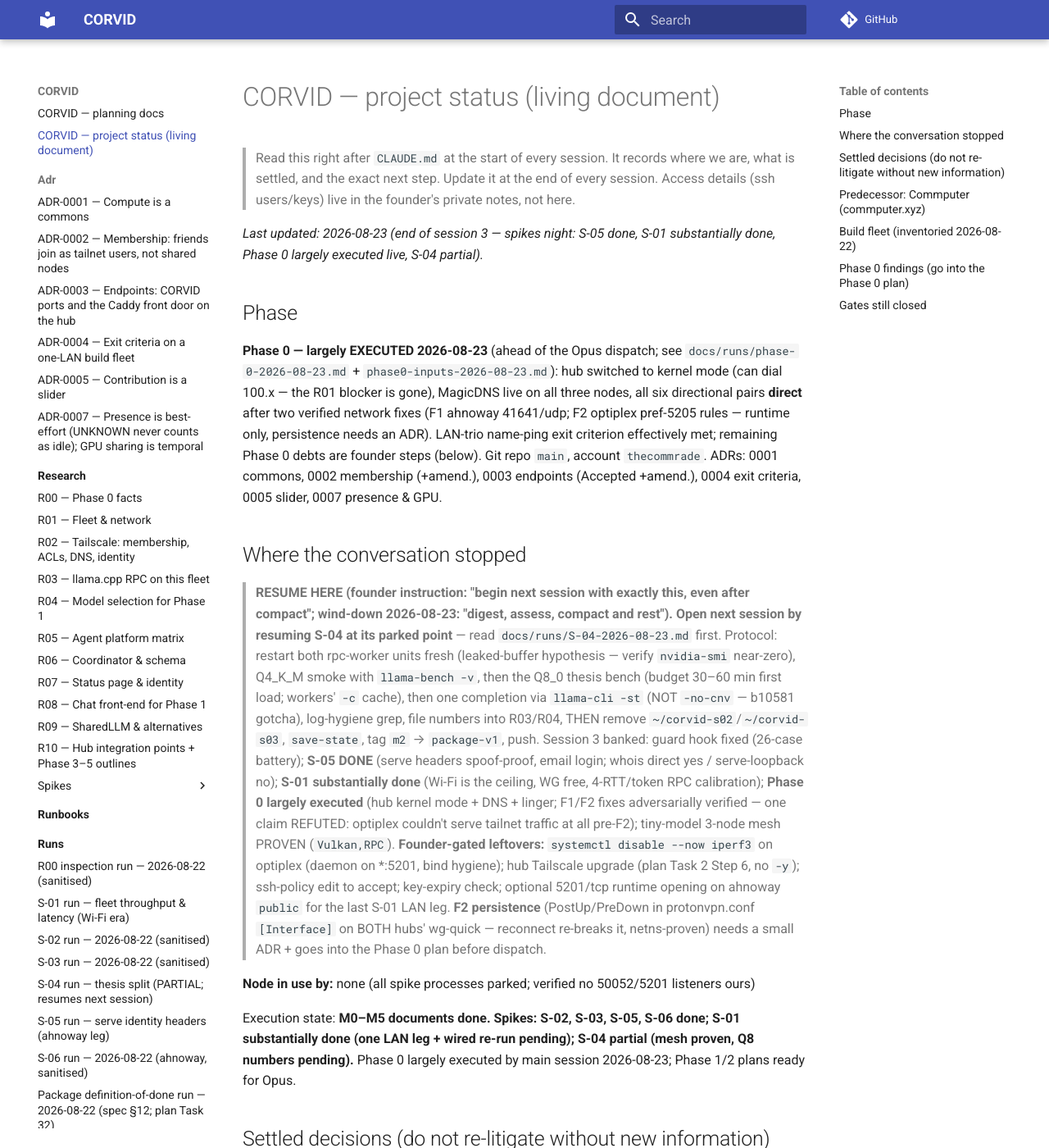
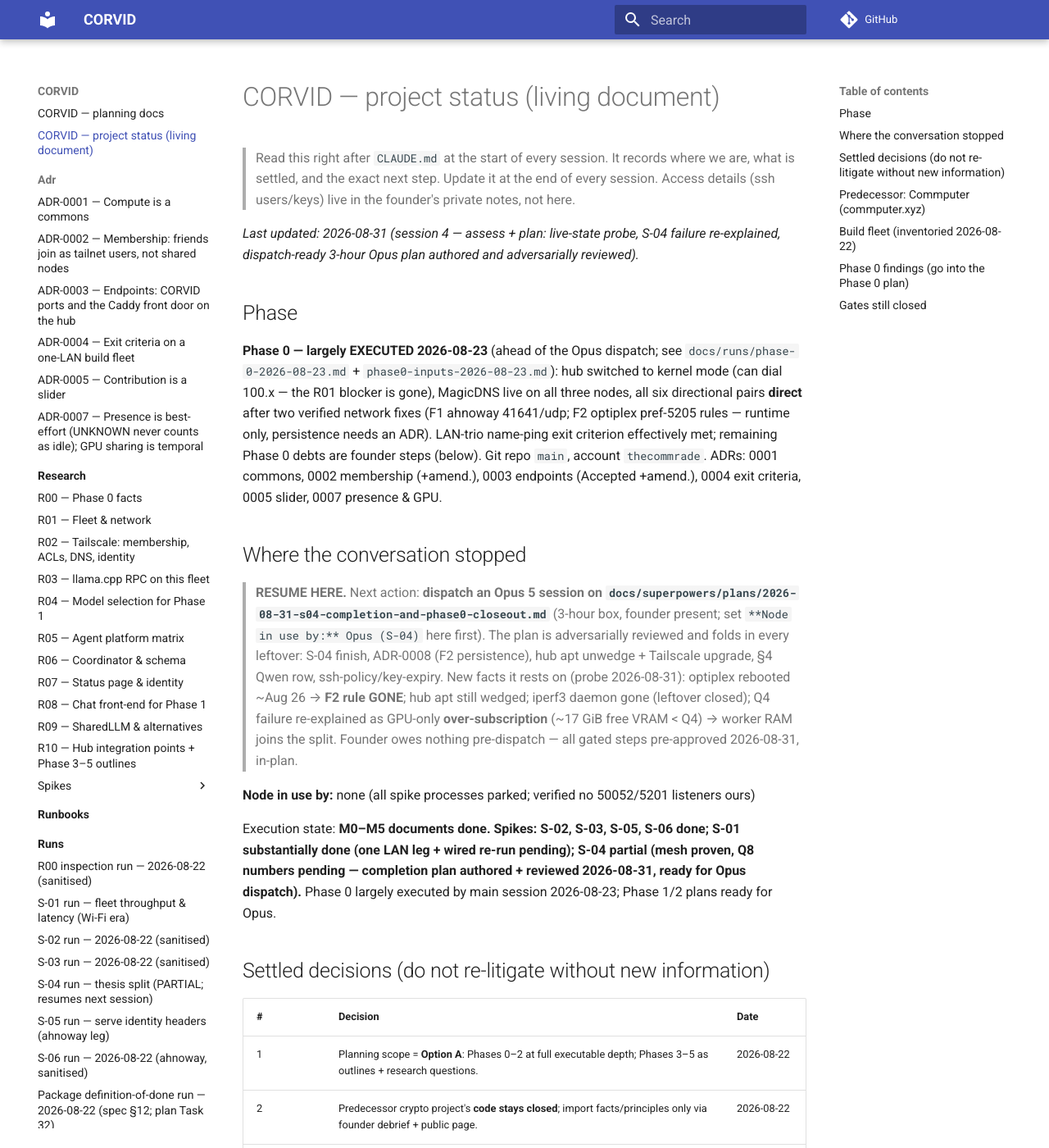
Before and after one commit to thecommrade/corvid, an MkDocs documentation site: the page built from docs/status.md, in a window 1280 px wide and 1400 px high. Shown: the whole window at 82% size. Built offline with MkDocs 1.6.1 and Material for MkDocs 9.7.7, drawn with Linux system fonts in a browser that asks for light colours; comment, search, counter and statistics services are not loaded; some of the changed text lies outside the part shown.

Commit message:
docs(status): session 4 — RESUME points at the dispatch-ready Opus plan; decision 20; findings 13/14; MagicDNS + userspace-mode struck
Co-Authored-By: Claude Fable 5 <noreply@anthropic.com>
Claude-Session: https://claude.ai/code/session_01PLUYxUT5TiQ4AMJ7T7Nkrj

```diff
--- a/docs/status.md
+++ b/docs/status.md
@@ -4,7 +4,7 @@
 > what is settled, and the exact next step. Update it at the end of every session.
 > Access details (ssh users/keys) live in the founder's private notes, not here.
 
-_Last updated: 2026-08-23 (end of session 3 — spikes night: S-05 done, S-01 substantially done, Phase 0 largely executed live, S-04 partial)._
+_Last updated: 2026-08-31 (session 4 — assess + plan: live-state probe, S-04 failure re-explained, dispatch-ready 3-hour Opus plan authored and adversarially reviewed)._
 
 ## Phase
 
@@ -19,29 +19,19 @@ exit criterion effectively met; remaining Phase 0 debts are founder steps (below
 
 ## Where the conversation stopped
 
-> **RESUME HERE (founder instruction: "begin next session with exactly this, even after
-> compact"; wind-down 2026-08-23: "digest, assess, compact and rest").**
-> **Open next session by resuming S-04 at its parked point** — read
-> `docs/runs/S-04-2026-08-23.md` first. Protocol: restart both rpc-worker units fresh
-> (leaked-buffer hypothesis — verify `nvidia-smi` near-zero), Q4_K_M smoke with
-> `llama-bench -v`, then the Q8_0 thesis bench (budget 30–60 min first load; workers'
-> `-c` cache), then one completion via `llama-cli -st` (NOT `-no-cnv` — b10581 gotcha),
-> log-hygiene grep, file numbers into R03/R04, THEN remove `~/corvid-s02`/`~/corvid-s03`,
-> `save-state`, tag `m2` → `package-v1`, push. Session 3 banked: guard hook fixed (26-case
-> battery); **S-05 DONE** (serve headers spoof-proof, email login; whois direct yes /
-> serve-loopback no); **S-01 substantially done** (Wi-Fi is the ceiling, WG free, 4-RTT/token
-> RPC calibration); **Phase 0 largely executed** (hub kernel mode + DNS + linger; F1/F2 fixes
-> adversarially verified — one claim REFUTED: optiplex couldn't serve tailnet traffic at all
-> pre-F2); tiny-model 3-node mesh PROVEN (`Vulkan,RPC`). **Founder-gated leftovers:**
-> `systemctl disable --now iperf3` on optiplex (daemon on *:5201, bind hygiene); hub Tailscale
-> upgrade (plan Task 2 Step 6, no `-y`); ssh-policy edit to accept; key-expiry check; optional
-> 5201/tcp runtime opening on ahnoway `public` for the last S-01 LAN leg. **F2 persistence**
-> (PostUp/PreDown in protonvpn.conf `[Interface]` on BOTH hubs' wg-quick — reconnect re-breaks
-> it, netns-proven) needs a small ADR + goes into the Phase 0 plan before dispatch.
+> **RESUME HERE.** Next action: **dispatch an Opus 5 session on
+> `docs/superpowers/plans/2026-08-31-s04-completion-and-phase0-closeout.md`** (3-hour box,
+> founder present; set `**Node in use by:** Opus (S-04)` here first). The plan is
+> adversarially reviewed and folds in every leftover: S-04 finish, ADR-0008 (F2
+> persistence), hub apt unwedge + Tailscale upgrade, §4 Qwen row, ssh-policy/key-expiry.
+> New facts it rests on (probe 2026-08-31): optiplex rebooted ~Aug 26 → **F2 rule GONE**;
+> hub apt still wedged; iperf3 daemon gone (leftover closed); Q4 failure re-explained as
+> GPU-only **over-subscription** (~17 GiB free VRAM < Q4) → worker RAM joins the split.
+> Founder owes nothing pre-dispatch — all gated steps pre-approved 2026-08-31, in-plan.
 
 **Node in use by:** none (all spike processes parked; verified no 50052/5201 listeners ours)
 
-Execution state: **M0–M5 documents done. Spikes: S-02, S-03, S-05, S-06 done; S-01 substantially done (one LAN leg + wired re-run pending); S-04 partial (mesh proven, Q8 numbers pending).** Phase 0 largely executed by main session 2026-08-23; Phase 1/2 plans ready for Opus.
+Execution state: **M0–M5 documents done. Spikes: S-02, S-03, S-05, S-06 done; S-01 substantially done (one LAN leg + wired re-run pending); S-04 partial (mesh proven, Q8 numbers pending — completion plan authored + reviewed 2026-08-31, ready for Opus dispatch).** Phase 0 largely executed by main session 2026-08-23; Phase 1/2 plans ready for Opus.
 
 ## Settled decisions (do not re-litigate without new information)
 
@@ -66,6 +56,7 @@ Execution state: **M0–M5 documents done. Spikes: S-02, S-03, S-05, S-06 done;
 | 9 | **Package design approved in five sections (layout/flow; Phase 0 scope; research sweep + spike protocol; specs/plans 1–2 + outlines 3–5; skills & processes)** — spec at `docs/superpowers/specs/2026-08-22-corvid-research-and-planning-design.md`. | 2026-08-22 |
 | 8 | **Approach = hybrid** (founder picked the recommendation): Phase 0 spec+plan now; parallel, adversarially verified research sweep with spikes for Phases 1–2; then specs+plans 1–2; 3–5 outlines; repo skeleton/ADRs/skills alongside. | 2026-08-22 |
 | 7 | **Owner caps must be adjustable on the fly** (no restart); default 10%. Sharpens §5.3; candidate ADR; Phase 2 agent requirement. | 2026-08-22 |
+| 20 | **S-04 completion runs as an attended-Opus session** — founder exception to the spike executor rule + blanket preapprovals for the gated steps, granted 2026-08-31; plan `docs/superpowers/plans/2026-08-31-s04-completion-and-phase0-closeout.md`. Placement strategy: worker CPU devices join the split + `-ts` within caps (GPU-only split cannot fit Q4/Q8 in ~17 GiB free VRAM). ADR-0008 approach settled: PostUp/PreDown pair in both hubs' wg-quick conf (no static pref survives a reconnect — netns-proven). | 2026-08-31 |
 
 ## Predecessor: Commputer (commputer.xyz)
 
@@ -111,7 +102,8 @@ project (never touch); steady load ~2.2; zero 0.0.0.0 listeners (good hygiene).
 
 1. ~~optiplex logged out of Tailscale~~ **fixed 2026-08-22** (re-authed; still: disable key
    expiry on hubs so it never recurs).
-2. **MagicDNS disabled on ahnoway and solarplexus** — `tailscale set --accept-dns=true`.
+2. ~~MagicDNS disabled on ahnoway and solarplexus~~ **fixed 2026-08-23** (accept-dns on
+   fleet-wide).
 3. **ssh config pins LAN IPs that drifted** — standardize on MagicDNS / Tailscale IPs; DHCP
    reservations.
 4. **Tailscale SSH owns port 22 on the tailnet IPs** of both hubs; non-interactive ssh stalls
@@ -123,11 +115,17 @@ project (never touch); steady load ~2.2; zero 0.0.0.0 listeners (good hygiene).
 7. **Hubs on Wi-Fi** — wire at least solarplexus before RPC latency tests.
 8. Tailscale version skew (1.98.4 vs 1.102.3) — upgrade.
 9. `corvid.commputer.xyz` → Cloudflare 525 (no origin) → Cloudflare Pages at $0 later.
-10. **solarplexus Tailscale is in userspace-networking mode** — it can accept tailnet
-    connections but cannot *dial* tailnet IPs; a coordinator there cannot reach workers until
-    it is switched to kernel mode with the VPN-bypass routing optiplex already has.
+10. ~~solarplexus Tailscale is in userspace-networking mode~~ **fixed 2026-08-23** (kernel
+    mode; hub dials 100.x; guard rules added).
 11. Both hubs are on Wi-Fi only for the house showing / move; Ethernet returns on re-plug.
 12. Network is friendly: UDP ok, non-CGNAT, UPnP/NAT-PMP, ~40 ms DERP — no NAT blocker.
+13. **Runtime routing fixes do not survive optiplex** (probe 2026-08-31): a reboot ~Aug 26
+    wiped the F2 rule, and tailscaled-layer probes (`tailscale ping`, tailnet port 22) mask
+    the breakage — test with plain `ping` / a user-space TCP port. Re-apply + persist via
+    ADR-0008 (in the 2026-08-31 plan).
+14. **Hub apt has been wedged since Jul 2** — apt-daily's `apt-get update` hung mid-download,
+    holding the apt lock (blocks the Tailscale upgrade). Unwedge = stop the owning unit;
+    never delete the lock file. In the 2026-08-31 plan, Task 2.
 
 ## Gates still closed
 
```
